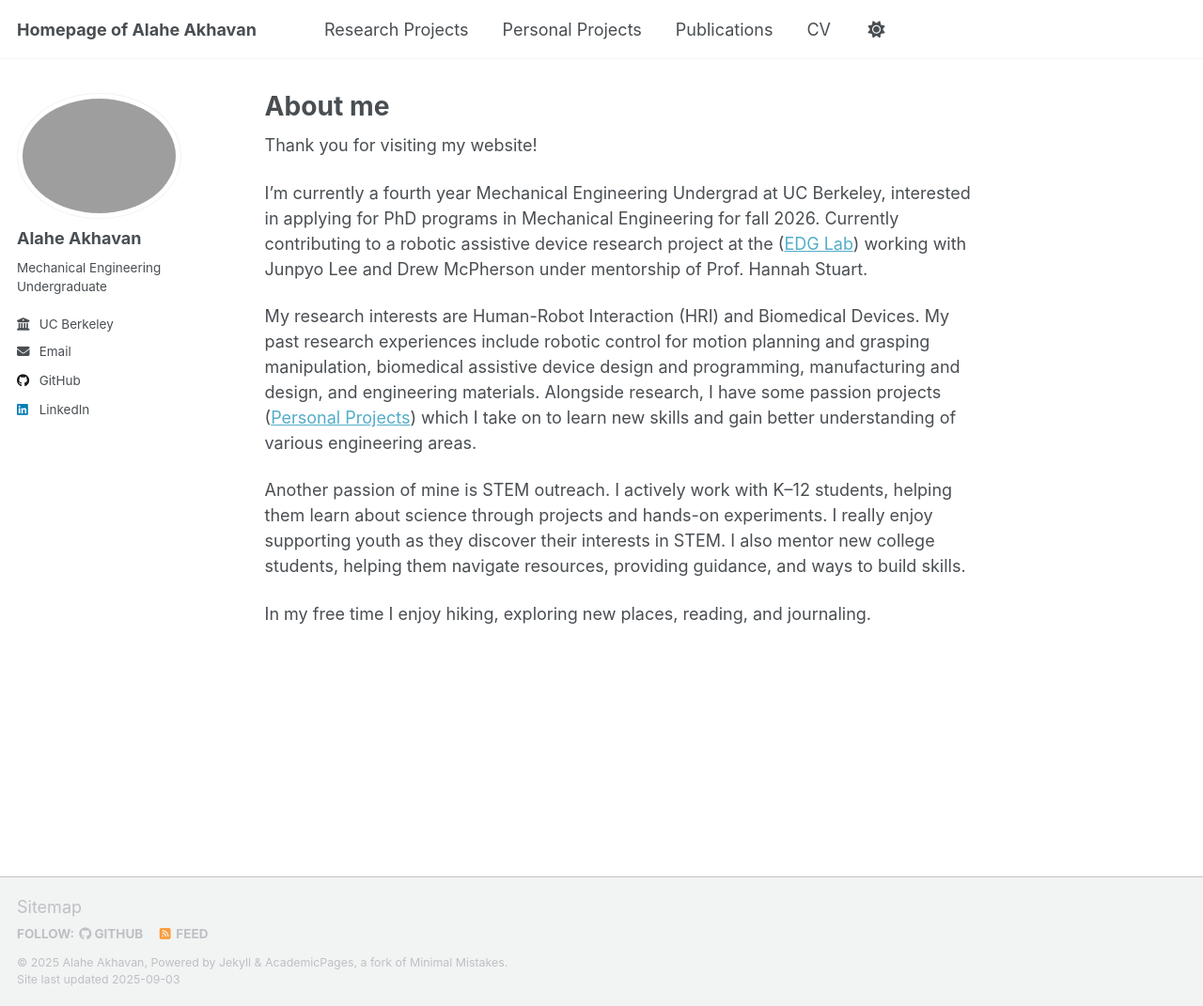
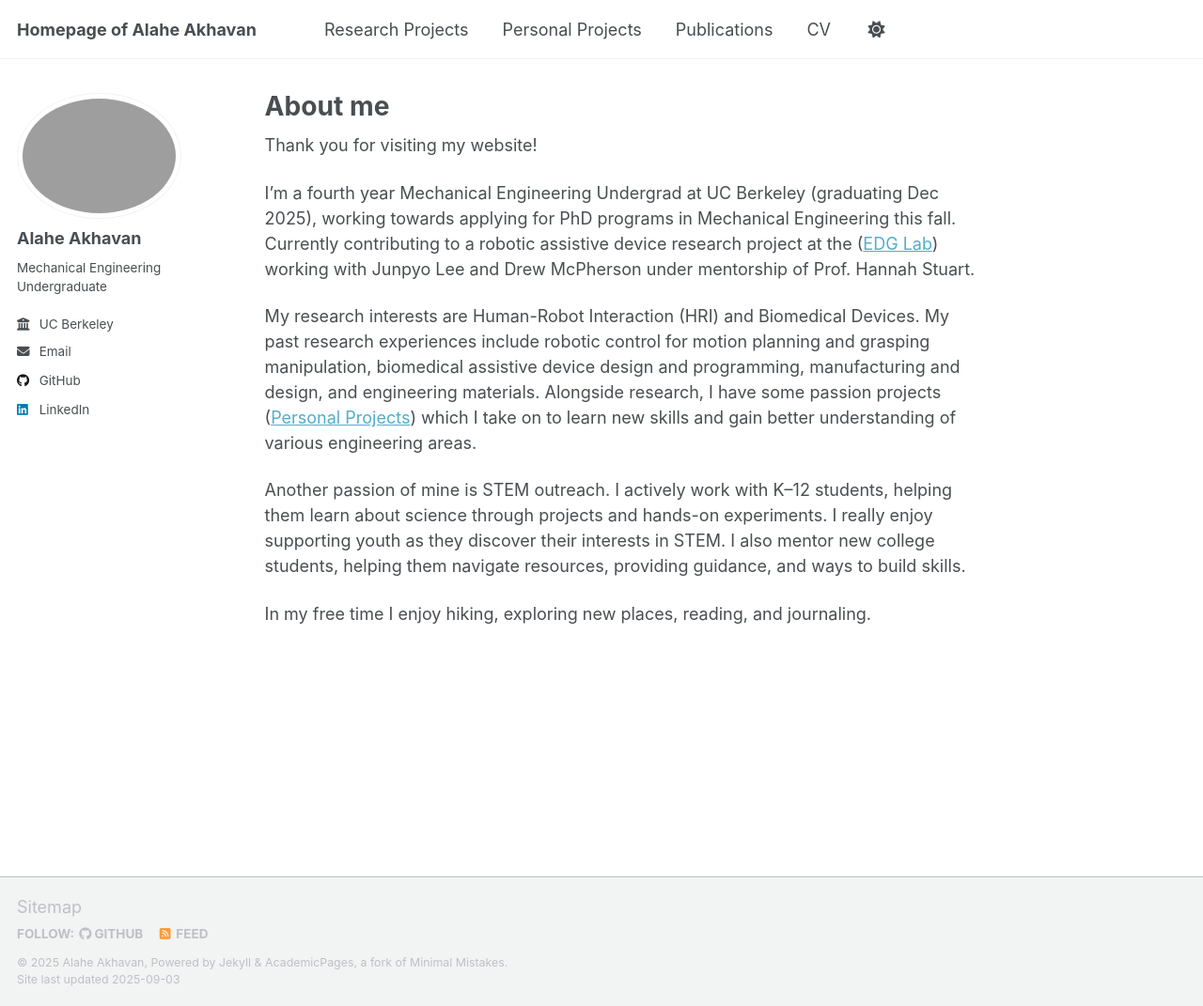
Before and after one commit to Akhavana/akhavana.github.io, a Jekyll site: the page built from _pages/about.md, in a window 1280 px wide and 1071 px high. Shown: the whole window at 94% size. Built offline with Jekyll 4.4.1, drawn with Linux system fonts in a browser that asks for light colours; a script that is not in the unit is left out.

Commit message:
Update about.md

```diff
--- a/_pages/about.md
+++ b/_pages/about.md
@@ -10,7 +10,7 @@ redirect_from:
 
 Thank you for visiting my website!
 
-I'm currently a fourth year Mechanical Engineering Undergrad at UC Berkeley, interested in applying for PhD programs in Mechanical Engineering for fall 2026. Currently contributing to a robotic assistive device research project at the ([EDG Lab](https://edg.berkeley.edu/)) working with Junpyo Lee and Drew McPherson under mentorship of Prof. Hannah Stuart.
+I'm a fourth year Mechanical Engineering Undergrad at UC Berkeley (graduating Dec 2025), working towards applying for PhD programs in Mechanical Engineering this fall. Currently contributing to a robotic assistive device research project at the ([EDG Lab](https://edg.berkeley.edu/)) working with Junpyo Lee and Drew McPherson under mentorship of Prof. Hannah Stuart.
 
 My research interests are Human-Robot Interaction (HRI) and Biomedical Devices. My past research experiences include robotic control for motion planning and grasping manipulation, biomedical assistive device design and programming, manufacturing and design, and engineering materials. Alongside research, I have some passion projects ([Personal Projects](https://akhavana.github.io/personal/)) which I take on to learn new skills and gain better understanding of various engineering areas.
 
```
